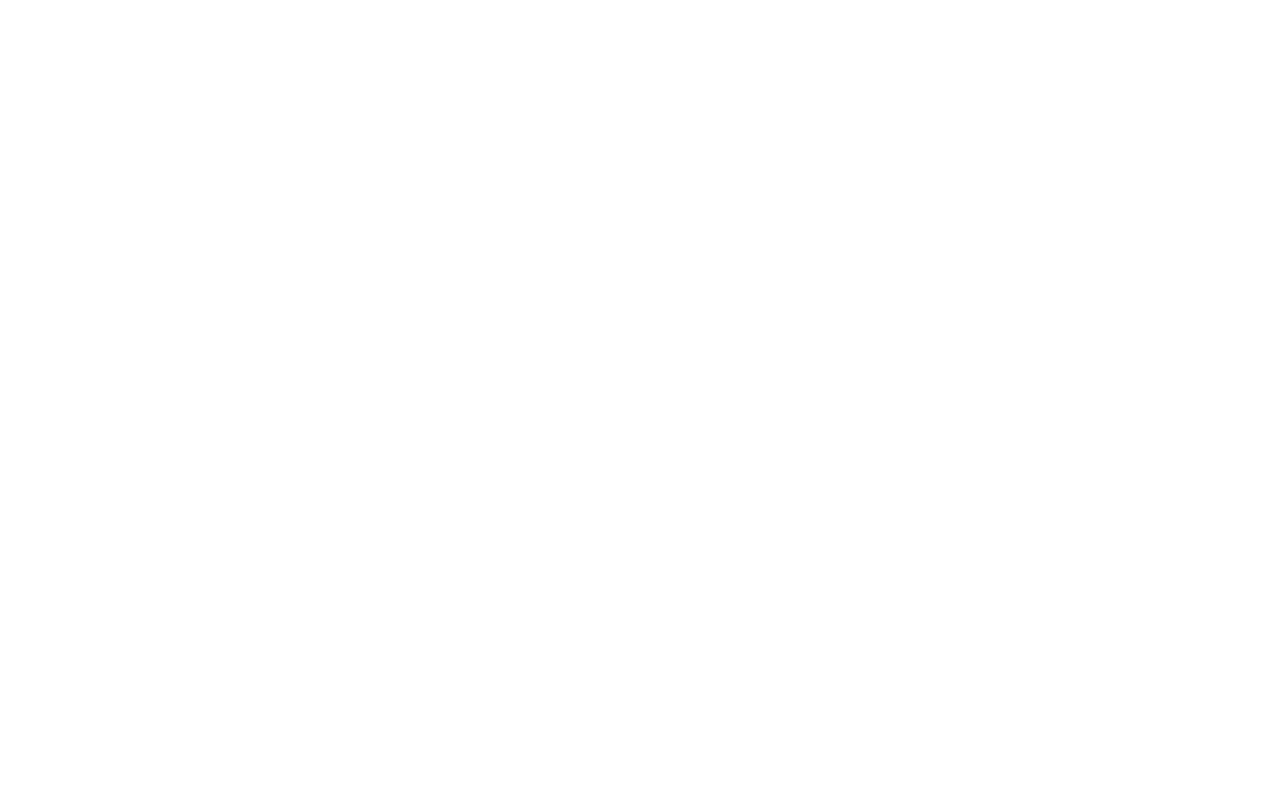
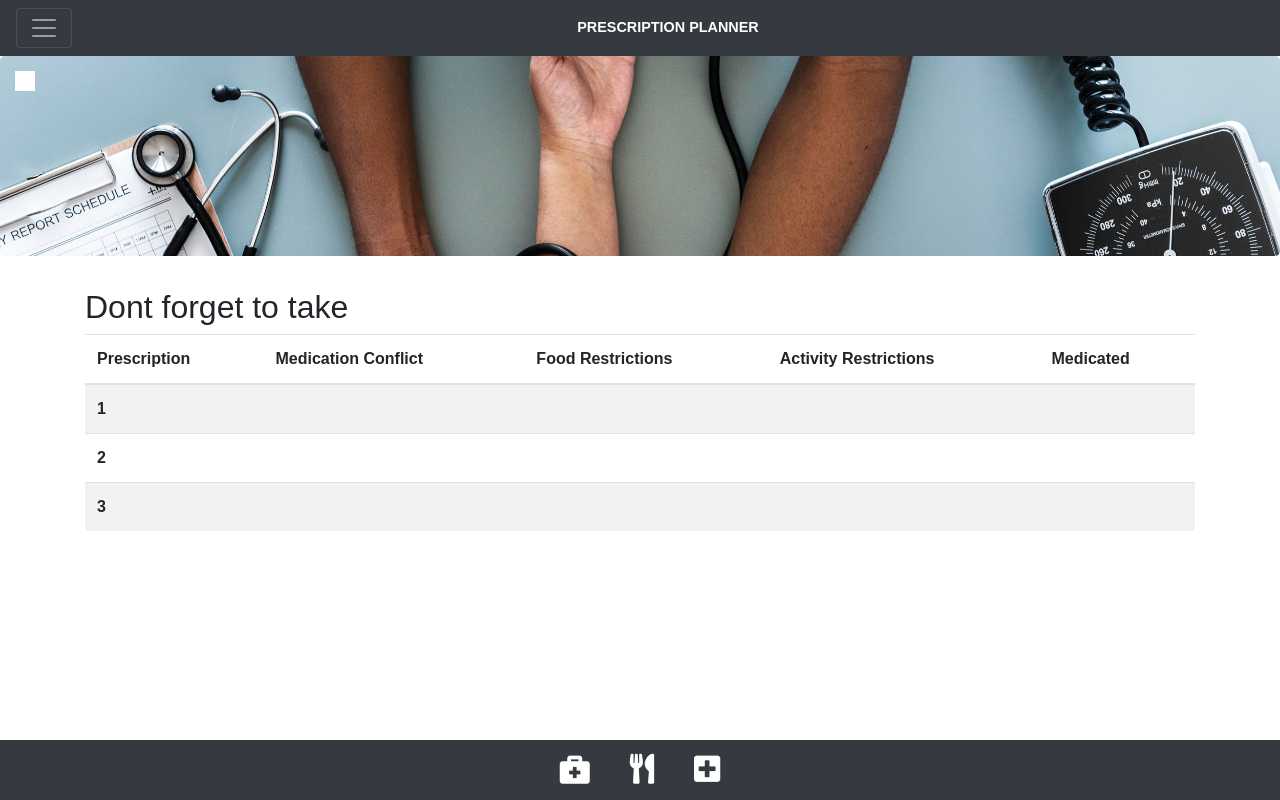
Before and after one commit to dhrandy/team-merge-p3, a React (Create React App) app in the folder client/: page /account in a window 1280 px wide. Built offline with nearby package versions, Linux system fonts and the light colour scheme.

Commit message:
adding initial files for restrictions

```diff
--- a/client/src/App.js
+++ b/client/src/App.js
@@ -4,15 +4,27 @@ import PPApp from "./pages/App/App";
 import HomePage from "./pages/HomePage/HomePage"
 import LoginPage from "./pages/Login/LoginPage"
 import RegisterPage from "./pages/Register/RegisterPage"
+import AccountPage from "./pages/Account/Account"
+import FoodPage from "./pages/Food/Food"
+import MedicationPage from "./pages/Food/Food"
+import ActivityPage from "./pages/Activity/Activity"
+
+
 
 const App = () => (
   <Router>
 
     <React.Fragment>
-    <Route exact path="/app-home" component={PPApp} />
-    <Route exact path="/" component={HomePage} />
-    <Route exact path="/login" component={LoginPage} />
-    <Route exact path="/register" component={RegisterPage} />
+      <Route exact path="/app-home" component={PPApp} />
+      <Route exact path="/" component={HomePage} />
+      <Route exact path="/login" component={LoginPage} />
+      <Route exact path="/register" component={RegisterPage} />
+      <Route exact path="/account" component={AccountPage} />
+      <Route exact path="/food" component={FoodPage} />
+      <Route exact path="/medication" component={MedicationPage} />
+      <Route exact path="/activity" component={ActivityPage} />
+
+
     </React.Fragment>
   </Router>
 );
--- /dev/null
+++ b/client/src/components/Account/Account.css
@@ -0,0 +1,3 @@
+#main {
+    border: solid black 2px;
+}
--- /dev/null
+++ b/client/src/components/Account/Account.js
@@ -0,0 +1,67 @@
+import React, { Component } from 'react'
+import { Link } from "react-router-dom";
+import './Account.css'
+
+class Main extends Component {
+    render() {
+        return (
+
+            <div className='container'>
+
+                <div className='row'>
+                    <div className='col-md'>
+                        <h2>
+                            Dont forget to take
+                        </h2>
+                    </div>
+                </div>
+
+                <div className='row'>
+                    <div className='col-md'>
+                        <table class="table table-striped">
+                            <thead>
+                                <tr>
+                                    <th scope="col">Prescription</th>
+                                    <th scope="col">Medication Conflict</th>
+                                    <th scope="col">Food Restrictions</th>
+                                    <th scope="col">Activity Restrictions</th>
+                                    <th scope="col">Medicated </th>
+
+                                </tr>
+                            </thead>
+                            <tbody>
+                                <tr>
+                                    <th scope="row">1</th>
+                                    <td></td>
+                                    <td></td>
+                                    <td></td>
+                                    <td></td>
+                                </tr>
+                                <tr>
+                                    <th scope="row">2</th>
+                                    <td></td>
+                                    <td></td>
+                                    <td></td>
+                                    <td></td>
+                                </tr>
+                                <tr>
+                                    <th scope="row">3</th>
+                                    <td></td>
+                                    <td></td>
+                                    <td></td>
+                                    <td></td>
+                                </tr>
+                            </tbody>
+                        </table>
+                    </div>
+                </div>
+
+
+
+
+            </div>
+        );
+    };
+};
+
+export default Main
--- a/client/src/components/Restriction/Activity/Activity.js
+++ b/client/src/components/Restriction/Activity/Activity.js
@@ -0,0 +1,15 @@
+import React, { Component } from 'react';
+import { Link } from "react-router-dom";
+import './activity.css'
+
+
+class Activity extends Component {
+    render() {
+        return (
+            <div></div>
+
+        );
+    };
+};
+
+export default Activity
--- a/client/src/components/Restriction/Food/Food.js
+++ b/client/src/components/Restriction/Food/Food.js
@@ -0,0 +1,15 @@
+import React, { Component } from 'react';
+import { Link } from "react-router-dom";
+import './food.css'
+
+
+class Food extends Component {
+    render() {
+        return (
+            <div></div>
+
+        );
+    };
+};
+
+export default Food
--- /dev/null
+++ b/client/src/pages/Account/Account.js
@@ -0,0 +1,20 @@
+import React from 'react';
+import { BrowserRouter as Router, Route } from "react-router-dom";
+import Account from "../../components/Account/Account";
+import Header from "../../components/Header/Header";
+import BottomNavbar from "../../components/Navbar/Bottom/BottomNavbar";
+import TopNavbar from "../../components/Navbar/Top/TopNavbar";
+
+const AccountPage = () => (
+    <Router>
+        <div>
+            <TopNavbar />
+            <Header />
+            <Account />
+            <BottomNavbar />
+        </div>
+    </Router>
+);
+
+
+export default AccountPage;
--- /dev/null
+++ b/client/src/pages/Activity/Activity.js
@@ -0,0 +1,19 @@
+import React from 'react';
+import { BrowserRouter as Router, Route } from "react-router-dom";
+import Activity from "../../components/Restriction/Activity/Activity";
+import Header from "../../components/Header/Header";
+import BottomNavbar from "../../components/Navbar/Bottom/BottomNavbar";
+import TopNavbar from "../../components/Navbar/Top/TopNavbar";
+
+const ActivityPage = () => (
+    <Router>
+        <div>
+            <TopNavbar />
+            <Header />
+            <Activity />
+            <BottomNavbar />
+        </div>
+    </Router>
+);
+
+export default ActivityPage;
--- a/client/src/pages/App/App.js
+++ b/client/src/pages/App/App.js
@@ -6,6 +6,8 @@ import Header from "../../components/Header/Header";
 import BottomNavbar from "../../components/Navbar/Bottom/BottomNavbar";
 import TopNavbar from "../../components/Navbar/Top/TopNavbar";
 import Home from "../../components/HomePage/Home.js";
+import Account from "../../components/Account/Account";
+
 
 const PPApp = () => (
   <Router>
@@ -17,6 +19,7 @@ const PPApp = () => (
         {/* <Route exact path="/" component={About} /> */}
         <Route exact path="/register" component={Register} />
         {/* <Route exact path="/search" component={Search} /> */}
+        <Route exact path="/account" component={Account} />
       </Wrapper>
       <BottomNavbar />
     </div>
--- /dev/null
+++ b/client/src/pages/Food/Food.js
@@ -0,0 +1,20 @@
+import React from 'react';
+import { BrowserRouter as Router, Route } from "react-router-dom";
+import Food from "../../components/Restriction/Food/Food";
+import Header from "../../components/Header/Header";
+import BottomNavbar from "../../components/Navbar/Bottom/BottomNavbar";
+import TopNavbar from "../../components/Navbar/Top/TopNavbar";
+
+const FoodPage = () => (
+    <Router>
+        <div>
+            <TopNavbar />
+            <Header />
+            <Food />
+            <BottomNavbar />
+        </div>
+    </Router>
+);
+
+
+export default FoodPage;
```
Also changed, not shown: client/src/components/Restriction/Medication/Medication.js (+15 -0 lines), client/src/pages/Medication/Medication.js (added, +20 -0 lines), 2 other files (tests, documents, lock files or other folders). Lines whose indentation alone changed are shown as unchanged.
